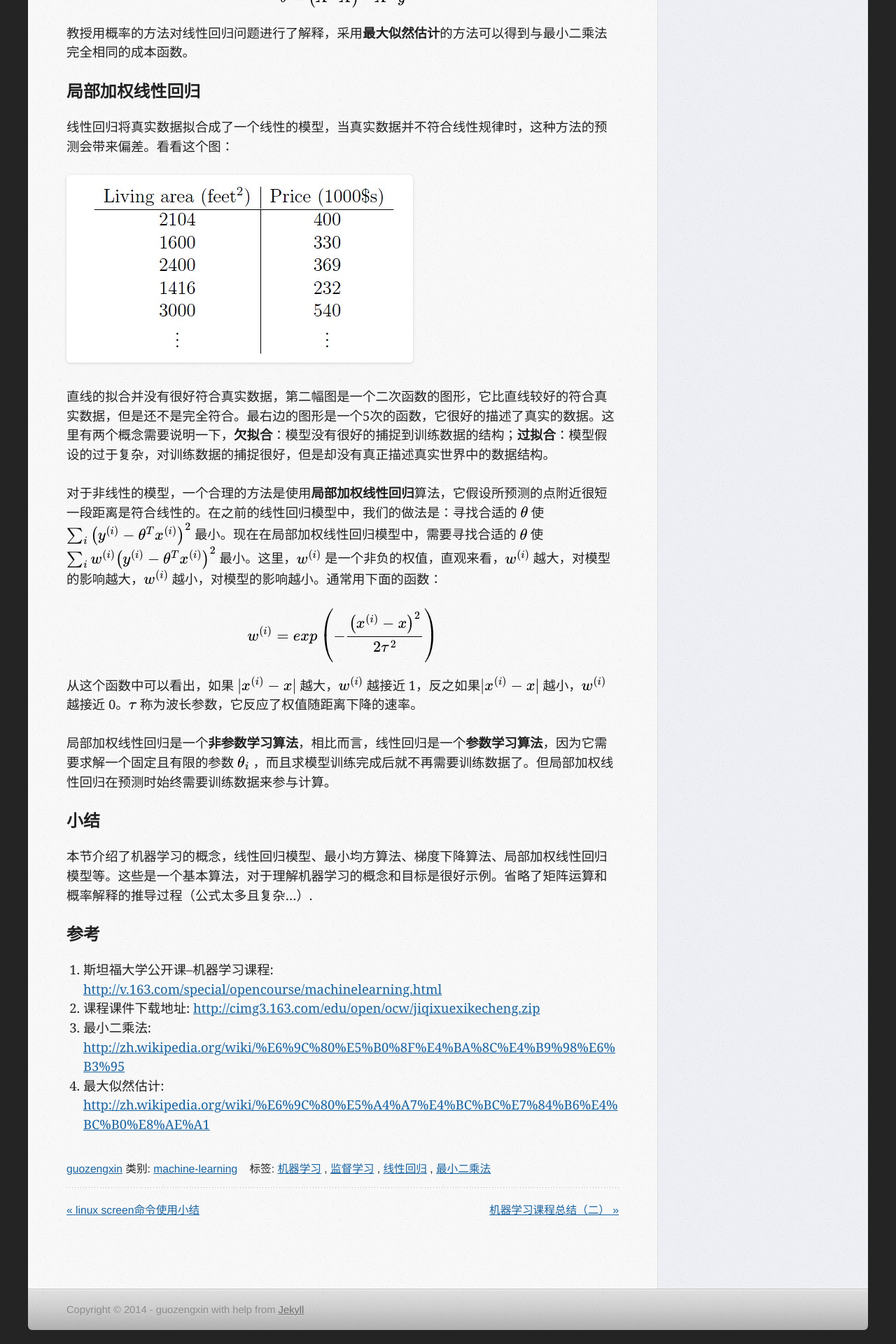
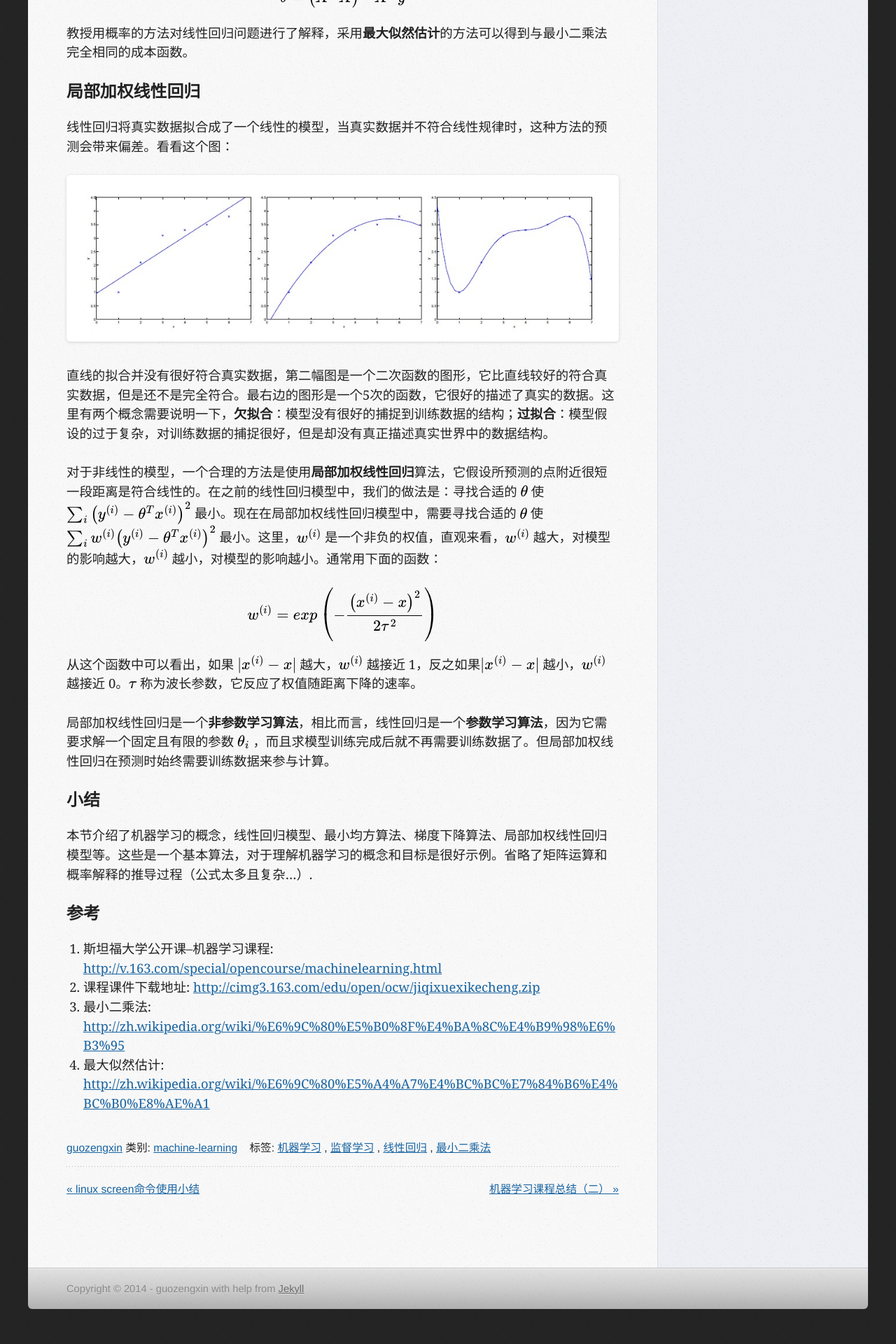
Before and after one commit to guozengxin/guozengxin.github.io, a Jekyll site: the page built from _posts/2014-02-11-stanford-machine-learning-1.md, in a window 1280 px wide. Shown: the part 3797-5717 px from the top of the page at 70% size. Built offline with Jekyll 4.4.1, drawn with Linux system fonts in a browser that asks for light colours; nearby versions of some CDN libraries; formulas are drawn with MathJax 3; comment, search, counter and statistics services are not loaded.

Commit message:
repair post stanford-machine-learning-1

```diff
--- a/_posts/2014-02-11-stanford-machine-learning-1.md
+++ b/_posts/2014-02-11-stanford-machine-learning-1.md
@@ -97,7 +97,7 @@ $$ \color{black}{\theta = \left( X^T X \right)^{-1} X^T \overrightarrow {y} } $$
 
 线性回归将真实数据拟合成了一个线性的模型，当真实数据并不符合线性规律时，这种方法的预测会带来偏差。看看这个图：
 
-![非线性样本数据](/assets/images/machine-learing/ml1-1.jpg)
+![非线性样本数据](/assets/images/machine-learing/ml1-3.jpg)
 
 直线的拟合并没有很好符合真实数据，第二幅图是一个二次函数的图形，它比直线较好的符合真实数据，但是还不是完全符合。最右边的图形是一个5次的函数，它很好的描述了真实的数据。这里有两个概念需要说明一下，**欠拟合**：模型没有很好的捕捉到训练数据的结构；**过拟合**：模型假设的过于复杂，对训练数据的捕捉很好，但是却没有真正描述真实世界中的数据结构。
 
```
